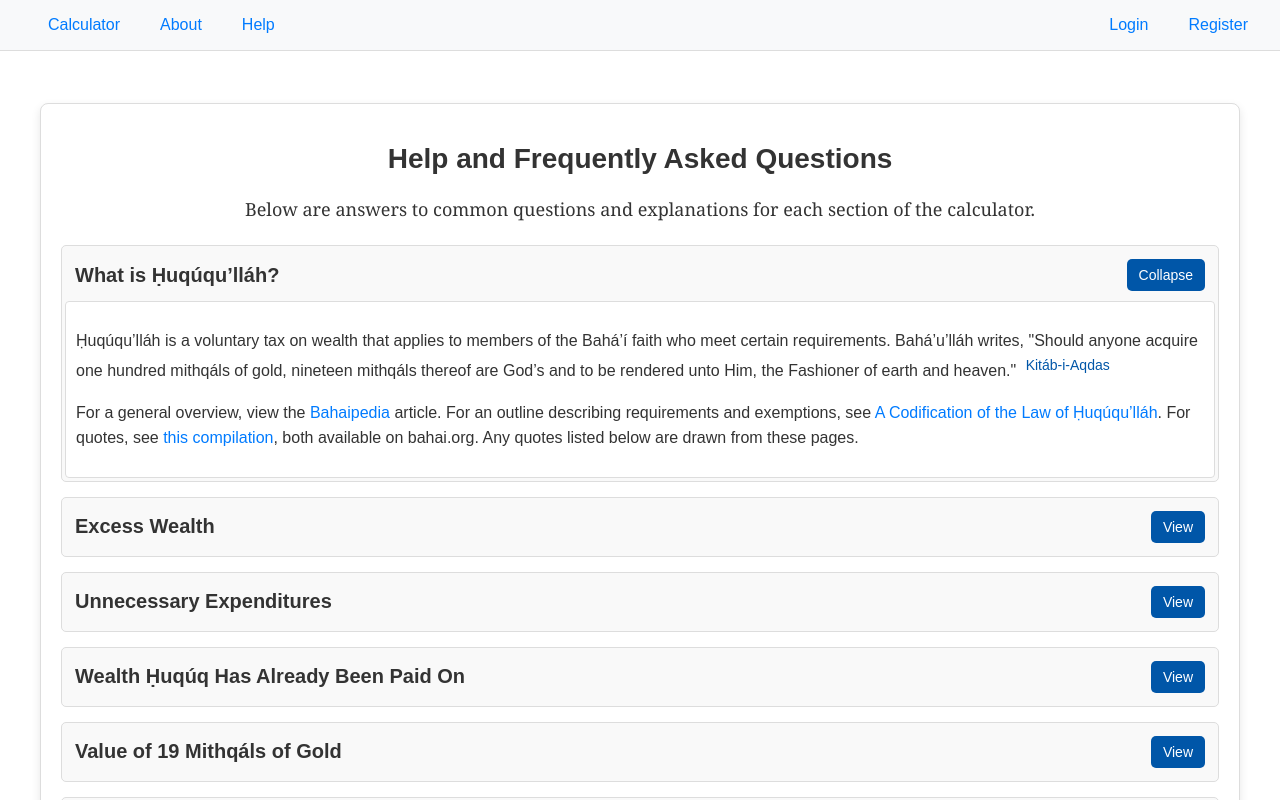
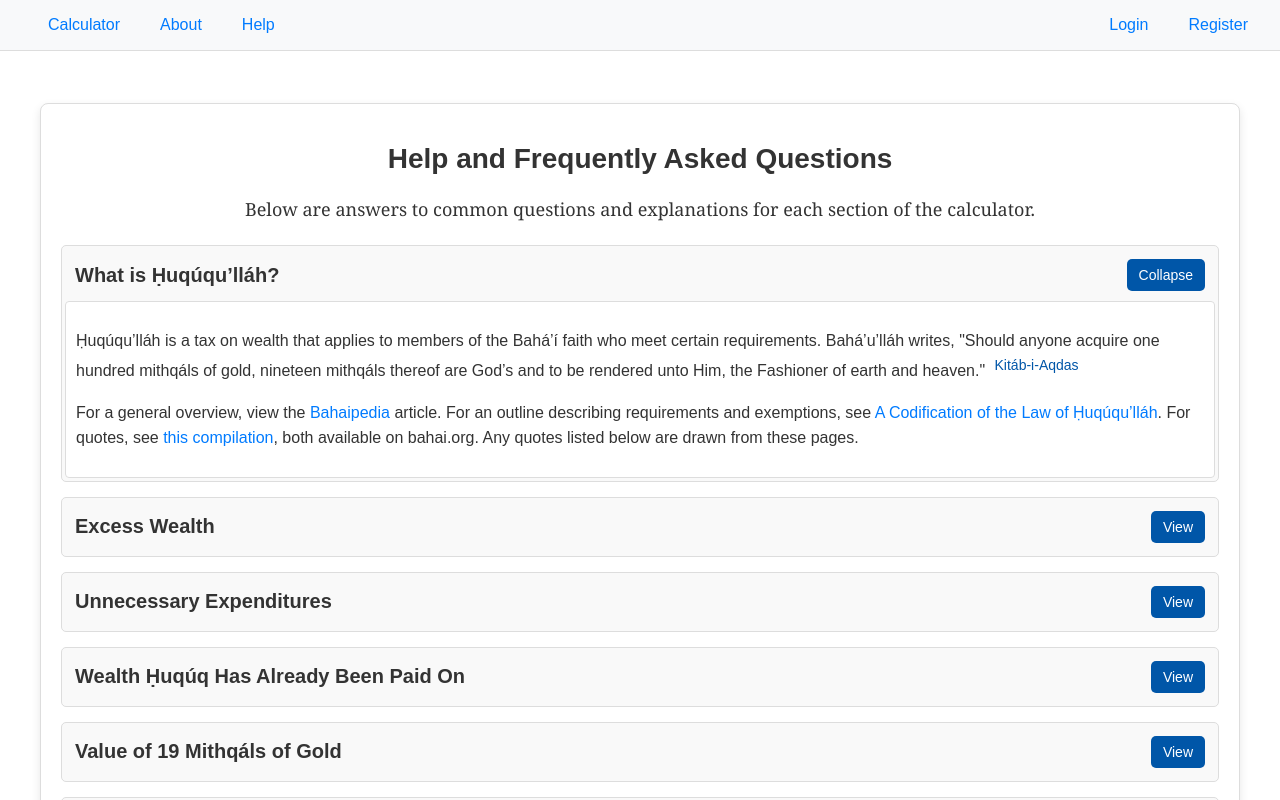
Before and after one commit to bahaipedia/huququlator, a React (Vite) app in the folder client/: page /help in a window 1280 px wide. Shown: the top 800 px of the page. Built offline with nearby package versions, Linux system fonts and the light colour scheme; no server answers.

Commit message:
Update Help.jsx

```diff
--- a/client/src/pages/Help.jsx
+++ b/client/src/pages/Help.jsx
@@ -24,7 +24,7 @@ export default function Help() {
                         </button>
                     </h2>
                     <div className={`faq-content ${expanded['faq1'] ? 'expanded' : ''}`}>
-                        <p>Ḥuqúqu’lláh is a voluntary tax on wealth that applies to members of the Bahá’í faith who meet certain requirements. Bahá’u’lláh writes, "Should anyone acquire one hundred mithqáls of gold, nineteen mithqáls thereof are God’s and to be rendered unto Him, the Fashioner of earth and heaven." <a href="https://www.bahai.org/library/authoritative-texts/bahaullah/kitab-i-aqdas/6#443108496" target="_blank" rel="noreferrer" className="note-link">Kitáb-i-Aqdas</a></p>
+                        <p>Ḥuqúqu’lláh is a tax on wealth that applies to members of the Bahá’í faith who meet certain requirements. Bahá’u’lláh writes, "Should anyone acquire one hundred mithqáls of gold, nineteen mithqáls thereof are God’s and to be rendered unto Him, the Fashioner of earth and heaven." <a href="https://www.bahai.org/library/authoritative-texts/bahaullah/kitab-i-aqdas/6#443108496" target="_blank" rel="noreferrer" className="note-link">Kitáb-i-Aqdas</a></p>
                         <p>For a general overview, view the <a href="https://bahaipedia.org/%E1%B8%A4uq%C3%BAqu%E2%80%99ll%C3%A1h#External_links" target="_blank" rel="noreferrer">Bahaipedia</a> article. For an outline describing requirements and exemptions, see <a href="https://www.bahai.org/library/authoritative-texts/compilations/codification-law-huququllah/codification-law-huququllah.xhtml?08f75ef0" target="_blank" rel="noreferrer">A Codification of the Law of Ḥuqúqu’lláh</a>. For quotes, see <a href="https://www.bahai.org/library/authoritative-texts/compilations/huququllah-right-god/2#739943918" target="_blank" rel="noreferrer">this compilation</a>, both available on bahai.org. Any quotes listed below are drawn from these pages.</p>
                     </div>
                 </div>
```
